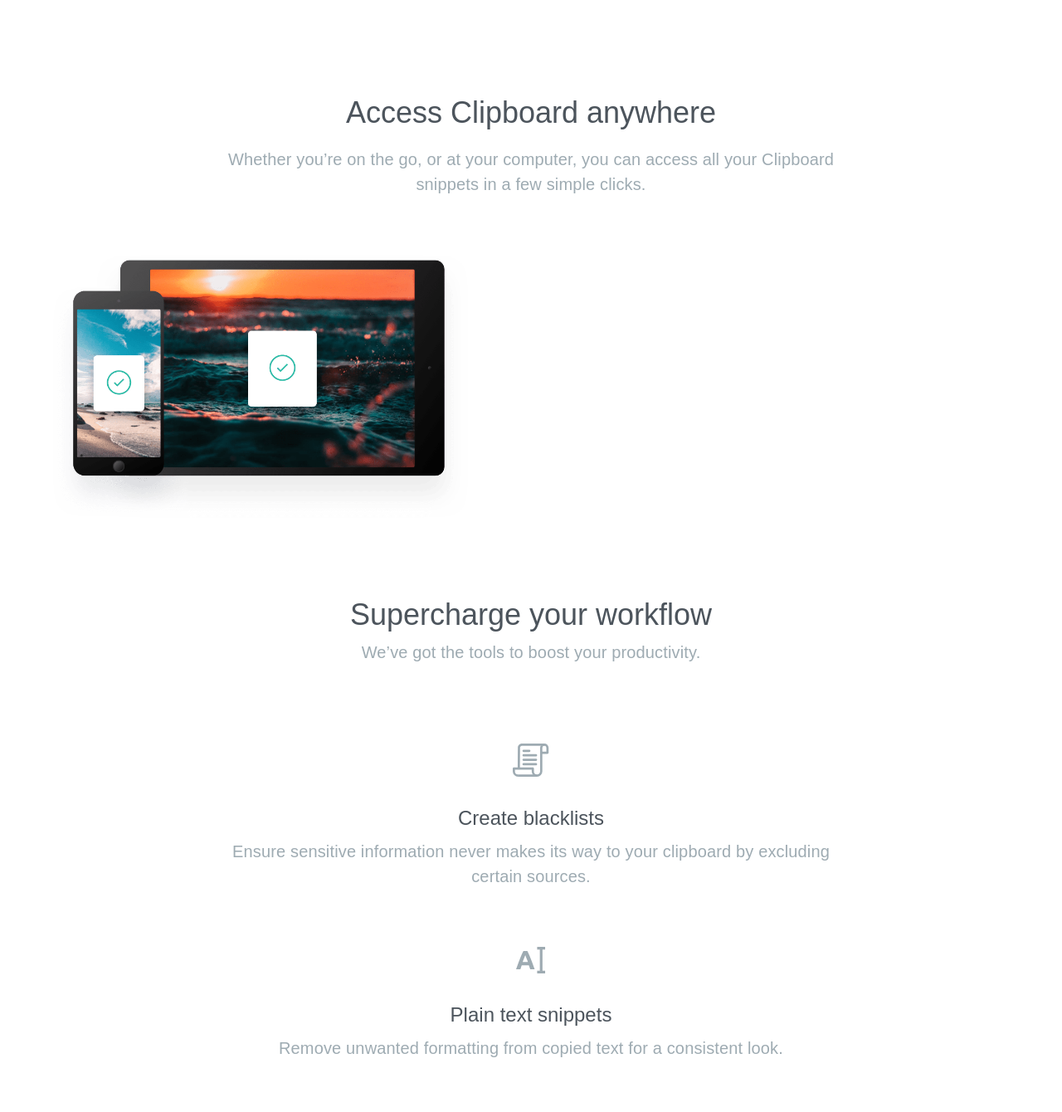
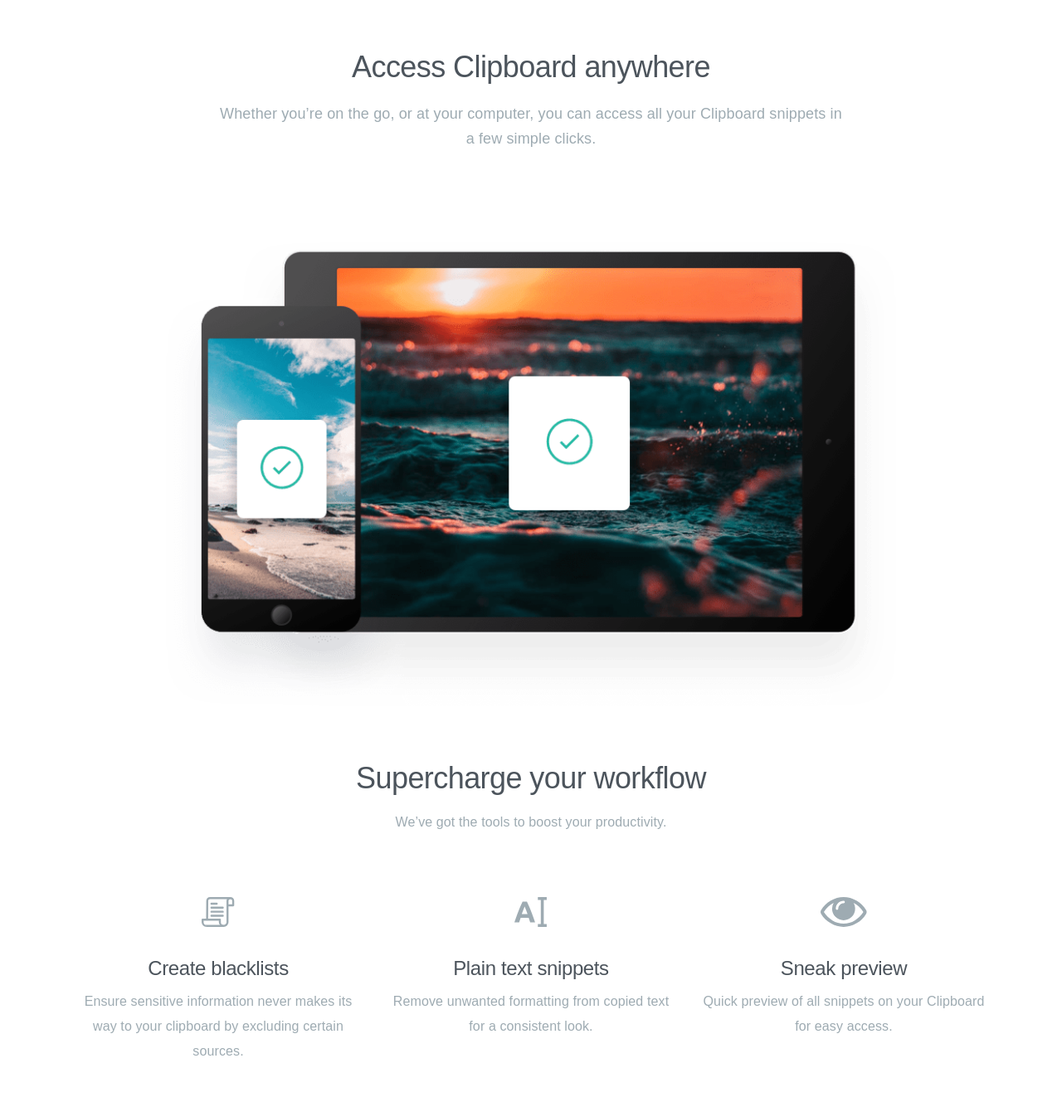
Before and after one commit to loosenthedark/frontend-mentor_clipboard-landing-page, a plain HTML site: page index.html in a window 1280 px wide. Shown: the part 1460-2800 px from the top of the page at 83% size. Drawn offline with Linux system fonts and the light colour scheme; a web font is replaced by a local one.

Commit message:
styled most of main section for desktop

```diff
--- a/index.html
+++ b/index.html
@@ -81,16 +81,24 @@
     <section class="supercharge">
       <h2>Supercharge your workflow</h2>
       <p class="supercharge-text" id="supercharge-main-text">We’ve got the tools to boost your productivity.</p>
+      <div id="supercharge-columns">
+        <div class="supercharge-column">
           <img src="images/icon-blacklist.svg" alt="grey scroll icon">
           <h3>Create blacklists</h3>
           <p class="supercharge-text">Ensure sensitive information never makes its way to your clipboard by excluding
             certain sources.</p>
+        </div>
+        <div class="supercharge-column">
           <img src="images/icon-text.svg" alt="grey text icon">
           <h3>Plain text snippets</h3>
           <p class="supercharge-text">Remove unwanted formatting from copied text for a consistent look.</p>
+        </div>
+        <div class="supercharge-column">
           <img src="images/icon-preview.svg" alt="grey eye icon">
           <h3>Sneak preview</h3>
           <p class="supercharge-text">Quick preview of all snippets on your Clipboard for easy access.</p>
+        </div>
+      </div>
       <img class="company-logo" id="google-logo" src="images/logo-google.png" alt="Google grey logo">
       <img class="company-logo" id="ibm-logo" src="images/logo-ibm.png" alt="IBM grey logo">
       <img class="company-logo" id="microsoft-logo" src="images/logo-microsoft.png" alt="Microsoft grey logo">
--- a/styles/style.css
+++ b/styles/style.css
@@ -67,6 +67,7 @@ h1 {
 h2 {
   font-size: 28px;
   line-height: 34px;
+  letter-spacing: -0.016em;
   margin-bottom: 20px;
 }
 
@@ -80,6 +81,7 @@ h2 {
 h3 {
   font-size: 24px;
   line-height: 29px;
+  letter-spacing: -0.016em;
   margin-bottom: 11px;
 }
 
@@ -93,7 +95,7 @@ p {
   p {
     font-size: 20px;
     line-height: 30px;
-    max-width: 755px;
+    max-width: 751px;
     margin: 0 auto;
   }
 }
@@ -246,6 +248,12 @@ header:before {
   margin-bottom: 185px;
 }
 
+@media only screen and (min-width: 992px) {
+  .features {
+    margin-bottom: 130px;
+  }
+}
+
 .features-text {
   margin-bottom: 50px;
 }
@@ -255,7 +263,6 @@ header:before {
     font-size: 16px;
     line-height: 30px;
     max-width: 365px;
-    margin-left: 0;
   }
 }
 
@@ -265,13 +272,8 @@ header:before {
 
 @media only screen and (min-width: 992px) {
   #features-main-text {
-    max-width: 755px;
+    max-width: 751px;
     margin-bottom: 85px;
-  }
-}
-
-@media only screen and (min-width: 992px) {
-  #features-main-text {
     font-size: 18px;
     line-height: 30px;
     margin: 0 auto 70px;
@@ -285,15 +287,18 @@ header:before {
   max-width: 500px;
 }
 
+@media only screen
+and (min-device-width : 768px)
+and (max-device-width : 991px)  {
+  #features-img {
+    max-width: 680px;
+  }
+}
+
 @media only screen and (min-width: 992px) {
   #features-img {
     width: 100%;
   }
-}
-
-#features-img {
-  width: 84%;
-  margin: 0 8% 58px;
 }
 
 @media only screen and (min-width: 992px) {
@@ -312,12 +317,18 @@ header:before {
   #features-content {
     flex: 1;
     height: 406px;
-    padding-left: 80px;
+    padding-left: 100px;
     padding-top: 50px;
   }
   #features-content h3,
   #features-content p {
     text-align: left;
+  }
+}
+
+@media only screen and (min-width: 992px) {
+  .features-text {
+    margin-left: 0;
   }
 }
 
@@ -327,9 +338,26 @@ header:before {
   margin-bottom: 70px;
 }
 
+@media only screen and (min-width: 992px) {
+  .access-text {
+    font-size: 18px;
+    line-height: 30px;
+    margin-bottom: 110px;
+  }
+}
+
 #access-img {
   width: 90%;
   margin: 0 5% 95px;
+}
+
+@media only screen and (min-width: 768px) {
+  #access-img {
+    display: block;
+    max-width: 880px;
+    /* height: 475px; */
+    margin: 0 auto 65px;
+  }
 }
 
 /* Supercharge section */
@@ -342,8 +370,20 @@ header:before {
   margin-bottom: 9px;
 }
 
+@media only screen and (min-width: 768px) {
+  .supercharge h2 {
+    margin-bottom: 17px;
+  }
+}
+
 #supercharge-main-text {
   margin-bottom: 95px;
+}
+
+@media only screen and (min-width: 992px) {
+  #supercharge-main-text {
+    margin-bottom: 75px;
+  }
 }
 
 .supercharge-text {
@@ -352,6 +392,26 @@ header:before {
 
 .supercharge-text:last-of-type {
   margin-bottom: 135px;
+}
+
+@media only screen and (min-width: 992px) {
+  #supercharge-columns {
+    display: flex;
+    justify-content: center;
+  }
+  #supercharge-columns img {
+    height: 36px;
+  }
+  .supercharge-column {
+    max-width: 350px;
+  }
+  .supercharge-column:not(:last-child) {
+    margin-right: 27px;
+  }
+  .supercharge-text {
+    font-size: 16px;
+    line-height: 30px;
+  }
 }
 
 .supercharge img {
```
Lines whose indentation alone changed are shown as unchanged.
